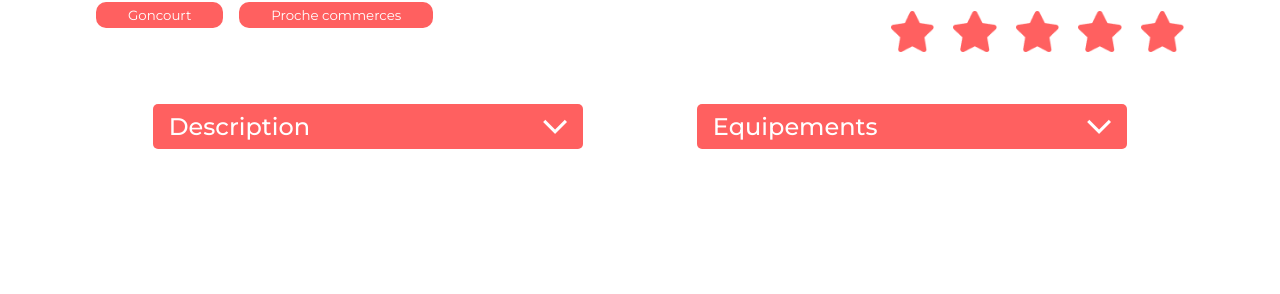
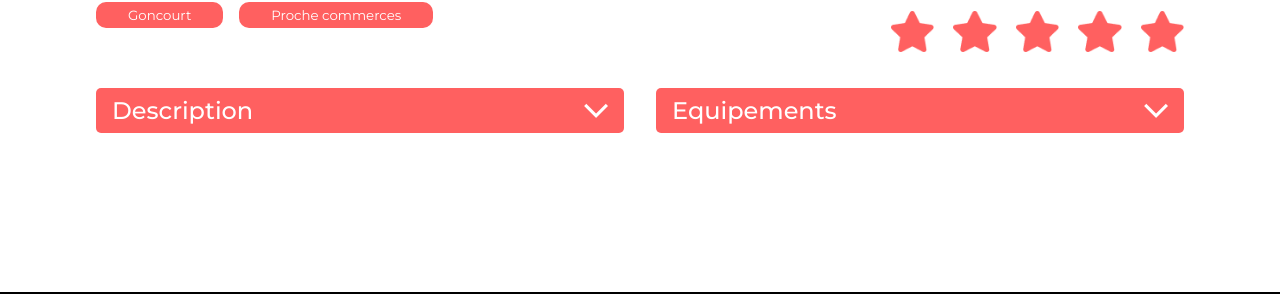
Before and after one commit to tatiana-sthl/OC_P07, a React (Create React App) app: page /housing/0979876d in a window 1280 px wide. Shown: the part 825-1119 px from the top of the page. Built offline with nearby package versions, Linux system fonts and the light colour scheme.

Commit message:
change last scss

```diff
--- a/src/components/banner/_banner.scss
+++ b/src/components/banner/_banner.scss
@@ -5,28 +5,35 @@
     height: 13rem;
     margin: 3rem 0 3rem 0;
     position: relative;
+    text-align: center;
 
     &__img {
+        display: block;
+        margin: 0 auto;
         border-radius: 25px;
         height: 100%;
         object-fit: cover;
         width: 100%;
         filter: brightness(0.7);
+        white-space: nowrap;
     }
 
     &__txt {
         position: absolute;
-        top: 40%;
-        left:30%; // à rendre responsive
+        top: 50%;
+        left: 50%;
+        transform: translate(-50%, -50%);
         font-weight: 500;
         font-size: 48px;
         line-height: 100%;
         color: $tertiary-color;
 
         @include mobile-only {
-            margin: 0 2rem 0 2rem;
-            top: 30%;
-            left: 0;
+            left: 35%;
         }
     }
+
+    @include mobile-only {
+        text-align: justify;
+    }
 }
--- a/src/components/card/Card.jsx
+++ b/src/components/card/Card.jsx
@@ -2,11 +2,11 @@ import './_card.scss';
 import { Link } from 'react-router-dom';
 
 
-export default function Card({ id, title, cover }) {
+export default function Card(props) {
     return (
-        <Link to={`/housing/${id}`} className='card'>
-            <img src={ cover } alt={ title } />
-            <h3>{ title }</h3>
+        <Link to={`/housing/${props.id}`} className='card'>
+            <img src={ props.cover } alt={ props.title } />
+            <h3>{ props.title }</h3>
         </Link>
     )
 }
--- a/src/components/collapse/Collapse.jsx
+++ b/src/components/collapse/Collapse.jsx
@@ -3,14 +3,14 @@ import arrow from '../../assets/arrow.png';
 import { useState } from 'react';
 
 
-export default function Collapse({ title, content }) {
+export default function Collapse(props) {
 
     const [toggle, setToggle] = useState(false);
 
     return (
         <div className='collapse'>
             <h3 className='collapse__title' onClick={ () => setToggle(!toggle) }>
-                { title }
+                { props.title }
                 <img
                     className={ toggle ? 'arrow arrow__up' : 'arrow arrow__down' }
                     src={ arrow }
@@ -19,11 +19,11 @@ export default function Collapse({ title, content }) {
             </h3>
 
             <div className={ toggle ? 'collapse__content' : 'collapse__content__hidden' }>
-                {Array.isArray(content) ? content.map((item, index) => {
+                {Array.isArray(props.content) ? props.content.map((item, index) => {
                     return (
                         <p key={index}>{item}</p>
                     )
-                }) : content
+                }) : props.content
                 }
             </div>
         </div>
--- a/src/components/housingContent/_housingContent.scss
+++ b/src/components/housingContent/_housingContent.scss
@@ -87,9 +87,32 @@
 
     &__description {
         flex: 1;
+        margin-right: 1rem;
+
+        @include mobile-only {
+            margin: 0;
+        }
     }
 
     &__equipments {
         flex: 1;
+        margin-left: 1rem;
+
+        @include mobile-only {
+            margin: 0;
+        }
+    }
+
+    .collapse {
+        max-width: 100%;
+        margin: 0;
+
+        &__title {
+            margin: 0;
+        }
+
+        &__content {
+            margin: 0;
+        }
     }
 }
```
Also changed, not shown: src/components/host/Host.jsx (deleted), src/components/host/_host.scss (deleted).
